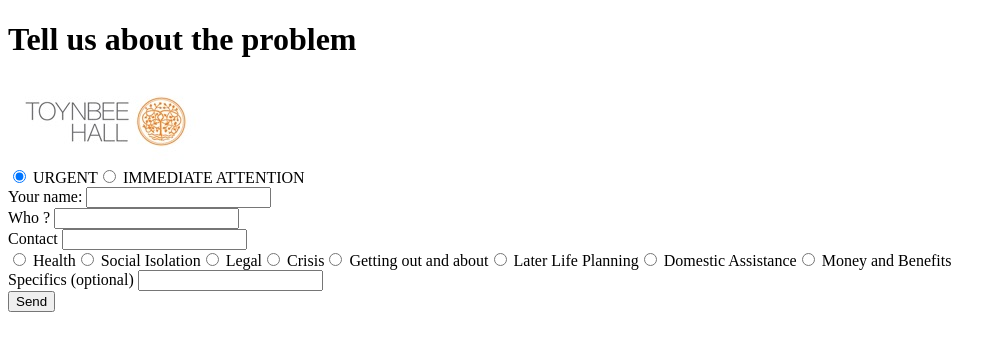
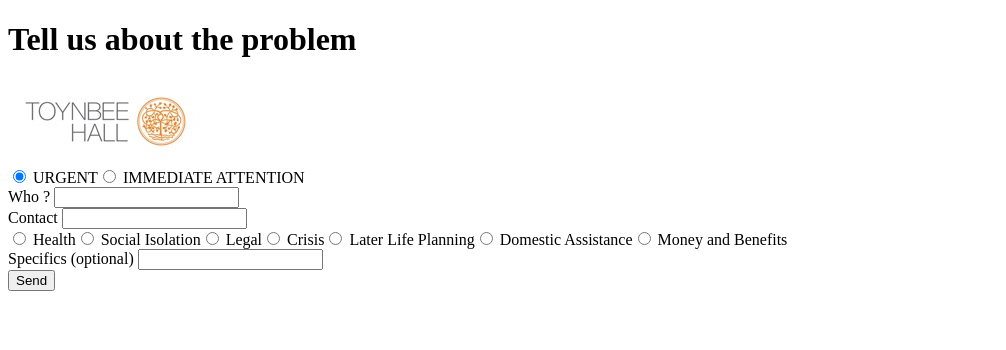
Before and after one commit to cfg-london/team-15, a React app in the folder front/: page / in a window 1280 px wide. Both pictures are taken after a click on the radio button 19 px from the left and 176 px from the top of the page. Shown: the top 350 px of the page, without its empty margins (0-1006 px from the left). Built offline with nearby package versions, Linux system fonts and the light colour scheme.

Commit message:
Extended form (partial)

```diff
--- a/front/FormComponent.js
+++ b/front/FormComponent.js
@@ -5,20 +5,70 @@ class FormComponent extends React.Component {
   constructor() {
     super();
     this.state = {urgency: 0,
-                  show: ''};
+                  show: '',
+                  specifics: ''};
     this.makeUrg = this.makeUrg.bind(this);
     this.makeLong = this.makeLong.bind(this);
+    this.pickHealth = this.pickHealth.bind(this);
+    this.pickSocial = this.pickSocial.bind(this);
+    this.pickLegal = this.pickLegal.bind(this);
+    this.pickFuture = this.pickCrisis.bind(this);
+    this.pickDomestic = this.pickDomestic.bind(this);
+    this.pickFinancial = this.pickFinancial.bind(this);
+  }
+
+  pickHealth(){
+    this.setState({specifics: (<div>
+        <select>
+          <option value='Falls'>Falls</option>
+          <option value='Medication'>Medication or Prescription</option>
+          <option value='GP/Hospital'>Getting to GP/Hospital</option>
+          <option value='Nursing'>Community nursing</option>
+          <option value='Physio'>Physio Therapy</option>
+        </select>
+      </div>)});
+  }
+
+  pickSocial(){
+    this.setState({specifics: (<div>
+      Can you go out?
+      <select name='goOut'>
+        <option value='true'> Yes</option>
+        <option value='false'> No</option>
+      </select>
+      </div>)});
+  }
+
+  pickLegal(){
+    this.setState({specifics: (<div>
+      </div>)});
+  }
+
+  pickCrisis(){
+    this.setState({specifics: (<div>
+      </div>)});
+  }
+
+  pickFuture(){
+    this.setState({specifics: (<div>
+      </div>)});
+  }
+
+  pickDomestic(){
+    this.setState({specifics: (<div>
+      </div>)});
+  }
+
+  pickFinancial(){
+    this.setState({specifics: (<div>
+      </div>)});
   }
 
   makeUrg() {
     this.setState({urgency: 1});
     this.setState({show:
        (<div>
-       <form action='/api/referral/add' method='POST'>
         <div>
-          <div>
-          Your name: <input type='text' name='sender'/>
-          </div>
           <div>
           Who ? <input type='text' name='who'/>
           </div>
@@ -27,25 +77,57 @@ class FormComponent extends React.Component {
           </div>
         </div>
         <div>
-         <input type='radio' name='type' /> Health
-         <input type='radio' name='type' /> Social Isolation
-         <input type='radio' name='type' /> Legal
-         <input type='radio' name='type' /> Crisis
-         <input type='radio' name='type' /> Getting out and about
-         <input type='radio' name='type' /> Later Life Planning
-         <input type='radio' name='type' /> Domestic Assistance
-         <input type='radio' name='type' /> Money and Benefits
+         <input type='radio' name='type' value='Health' /> Health
+         <input type='radio' name='type' value='Social' /> Social Isolation
+         <input type='radio' name='type' value='Legal' /> Legal
+         <input type='radio' name='type' value='Crisis' /> Crisis
+         <input type='radio' name='type' value='Future' /> Later Life Planning
+         <input type='radio' name='type' value='Domestic' /> Domestic Assistance
+         <input type='radio' name='type' value='Financial' /> Money and Benefits
          <div>
           Specifics (optional) <input type='text'/>
          </div>
         </div>
-        <input type='submit' value='Send' />
-       </form>
     </div>) });
   }
 
   makeLong() {
   this.setState({urgency: 2});
+  this.setState({show:
+     (<div>
+      <div>
+        <div>
+        Your function:
+        <select>
+          <option value='police'>Police</option>
+          <option value='family'>Family member</option>
+          <option value='doctor'>Doctor</option>
+          <option value='volunteer'>Volunteer</option>
+        </select>
+        </div>
+        <div>
+        Who has the problem? <input type='text' name='who'/>
+        </div>
+        <div>
+        Their contact: <input type='text' name='phone' />
+        </div>
+        <div>
+        Their address: <input type='text' name='address' />
+        </div>
+      </div>
+      <div>
+       <input type='radio' name='type' value='Health' onChange={this.pickHealth} /> Health
+       <input type='radio' name='type' value='Social' onChange={this.pickSocial} /> Social Isolation
+       <input type='radio' name='type' value='Legal' onChange={this.pickLegal} /> Legal
+       <input type='radio' name='type' value='Crisis' onChange={this.pickCrisis} /> Crisis
+       <input type='radio' name='type' value='Future' onChange={this.pickFuture} /> Later Life Planning
+       <input type='radio' name='type' value='Domestic' onChange={this.pickDomestic} /> Domestic Assistance
+       <input type='radio' name='type' value='Financial' onChange={this.pickFinancial} /> Money and Benefits
+       <div>
+        Specifics (optional) <input type='text'/>
+       </div>
+      </div>
+  </div>) });
   }
 
    render() {
@@ -54,7 +136,11 @@ class FormComponent extends React.Component {
          <div>
           <input type="radio" name="urgent" onChange={this.makeUrg} /> URGENT
           <input type="radio" name="urgent" onChange={this.makeLong}/> IMMEDIATE ATTENTION
+          <form action='/api/referral/add' method='POST'>
           {this.state.show}
+          {this.state.specifics}
+          <input type='submit' value='Send' />
+         </form>
          </div>
        );
    }
```
